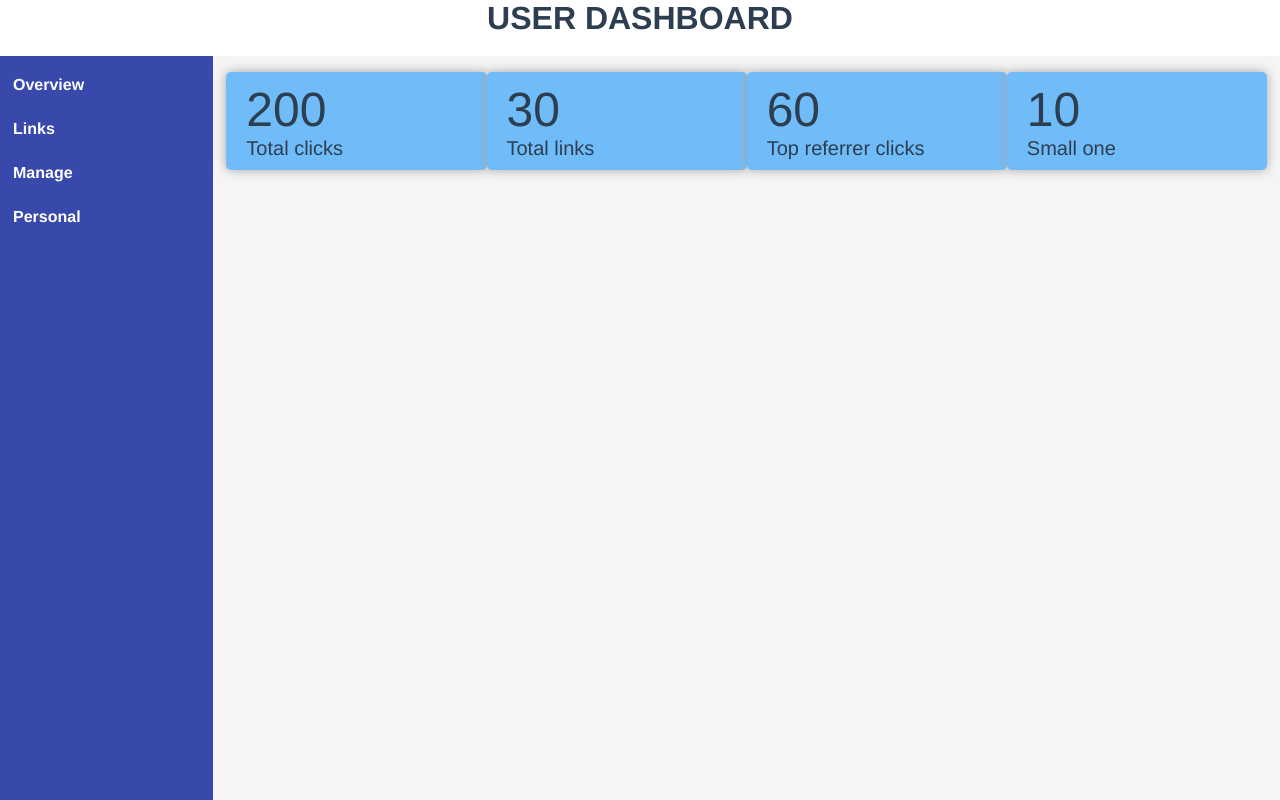
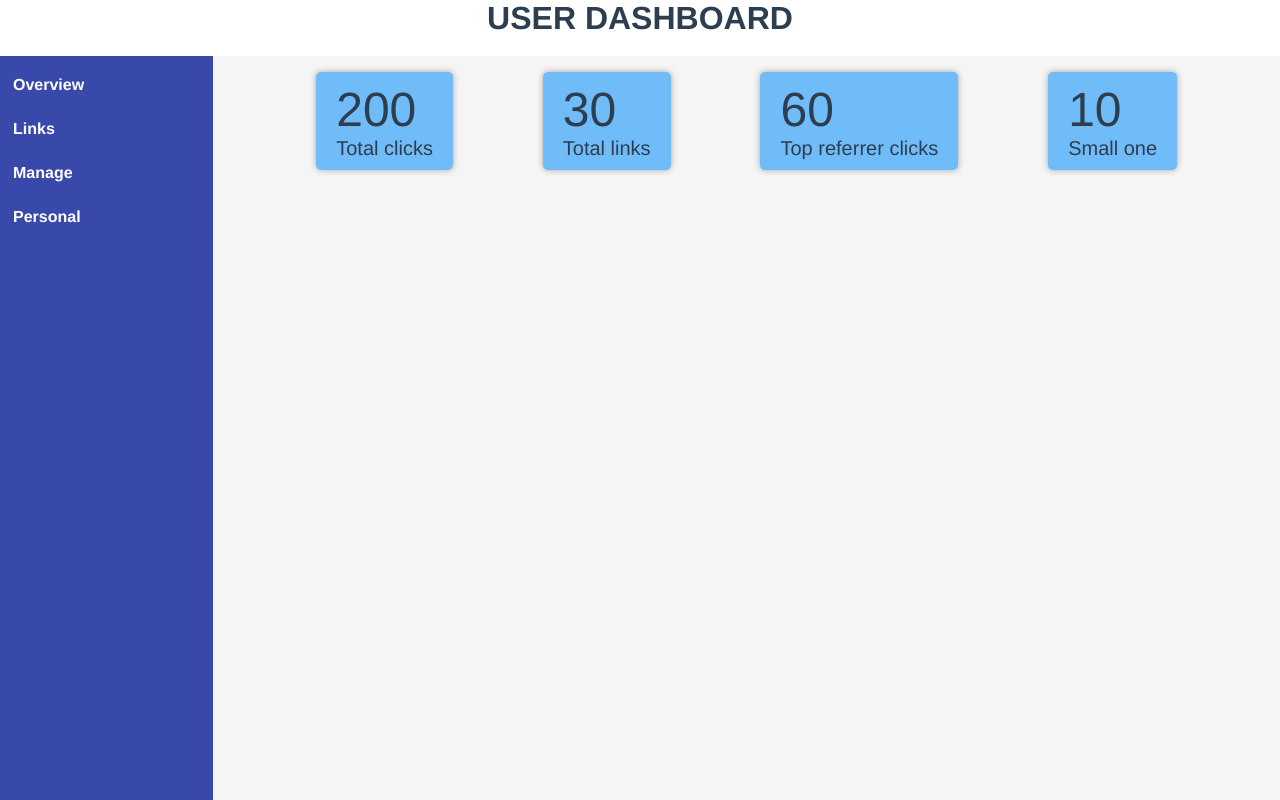
Before and after one commit to micaiah-effiong/url-shortener, a Vue app in the folder public/: page /overview in a window 1280 px wide. Built offline with nearby package versions, Linux system fonts and the light colour scheme.

Commit message:
remove width, changed box shadow

```diff
--- a/public/src/components/statistics-card.vue
+++ b/public/src/components/statistics-card.vue
@@ -21,10 +21,10 @@ export default {
 
 <style scoped>
 .group-card {
-  width: 29%;
+  /*width: 29%;*/
   background-color: #70bcf9;
   border-radius: 5px;
-  box-shadow: 0 0 11px #a8a3a3;
+  box-shadow: 0 0 6px #a8a3a3;
   padding: 10px 20px;
   margin: 13px 0;
 }
```
